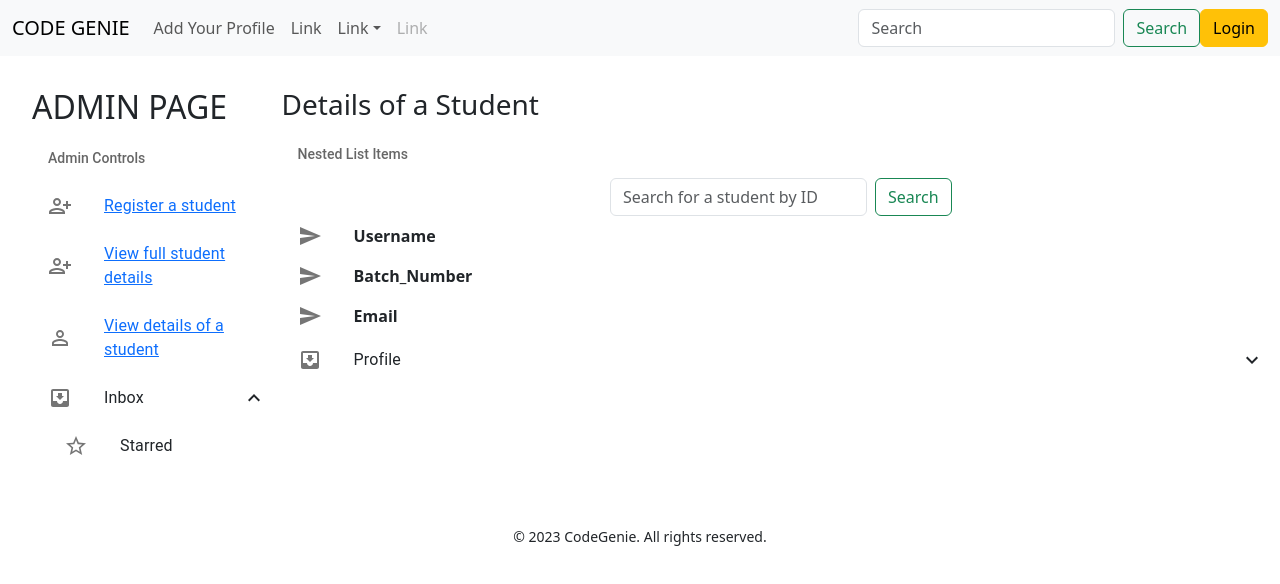
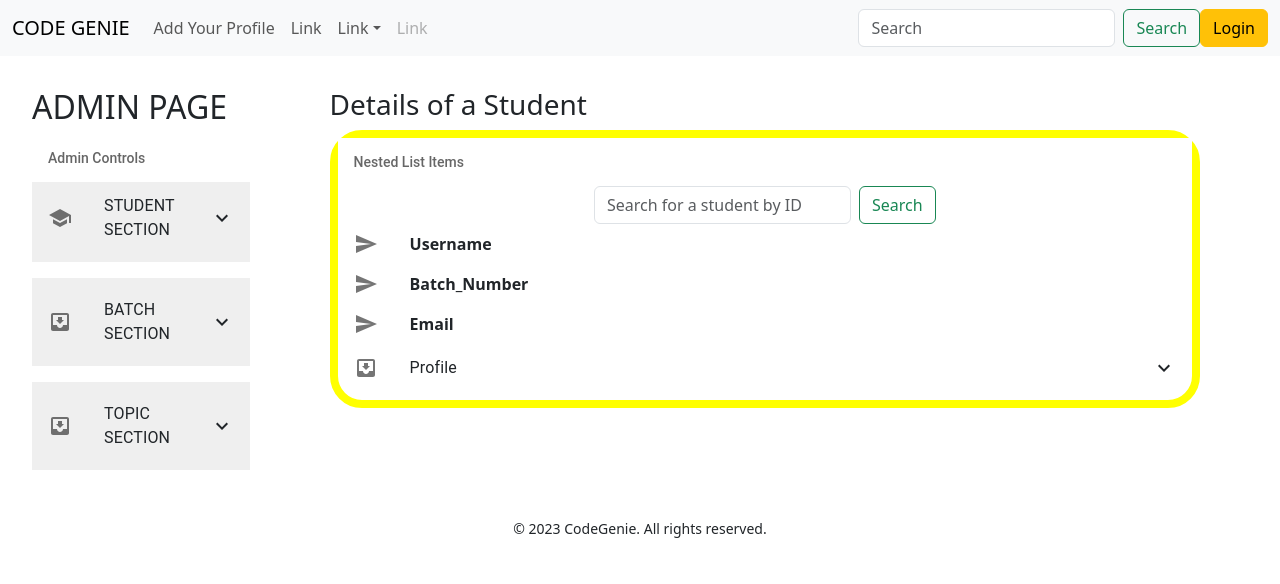
Before and after one commit to prathyanthDhanus/Code-Genie_front-end, a React (Vite) app: page /singlestudentdetails in a window 1280 px wide. Shown: the top 584 px of the page. Built offline with nearby package versions, Linux system fonts and the light colour scheme.

Commit message:
edited the admin sidbar section

```diff
--- a/src/Admin/sidebar.jsx
+++ b/src/Admin/sidebar.jsx
@@ -15,25 +15,33 @@ import ExpandLess from '@mui/icons-material/ExpandLess';
 import ExpandMore from '@mui/icons-material/ExpandMore';
 import StarBorder from '@mui/icons-material/StarBorder';
 import { useNavigate } from "react-router-dom";
-
+import SchoolIcon from '@mui/icons-material/School';
 
 
 import { Outlet } from 'react-router-dom'
 
 const Sidebar = () => {
-  const [open, setOpen] = React.useState(true);
-const navigate = useNavigate()
+  const [openStates, setOpenStates] = React.useState({
+    studentSection: false,
+    batchSection: false,
+    topicSection: false,
+  });
 
-  const handleClick = () => {
-    setOpen(!open);
+  const handleClick = (section) => {
+    setOpenStates((prevState) => ({
+      ...prevState,
+      [section]: !prevState[section],
+    }));
+
   };
+
   return (
-    <div className='d-flex'style={{position:"relative",top:'2rem',marginLeft:"2rem" }}>
-    <div style={{width:"20%"}}>
+    <div className='d-flex' style={{ position: "relative", top: '2rem', marginLeft: "2rem" }}>
+      <div style={{ width: "20%" }}>
 
         <h2>ADMIN PAGE</h2>
         <List
-      sx={{ width: '100%', maxWidth: 360, bgcolor: 'background.paper' }}
+          sx={{ width: '100%', maxWidth: 360, bgcolor: "ButtonFace" }}
           component="nav"
           aria-labelledby="nested-list-subheader"
           subheader={
@@ -42,6 +50,18 @@ const navigate = useNavigate()
             </ListSubheader>
           }
         >
+
+          <ListItemButton onClick={()=>handleClick('studentSection')}>
+            <ListItemIcon>
+              <SchoolIcon />
+            </ListItemIcon>
+            <ListItemText primary="STUDENT SECTION" />
+            {openStates.studentSection ? <ExpandLess /> : <ExpandMore />}
+          </ListItemButton>
+          <Collapse in={openStates.studentSection}  timeout="auto" unmountOnExit>
+            <List component="div" disablePadding>
+              <ListItemButton sx={{ pl: 2 }}>
+
                 <Link to="/signup">
                   <ListItemButton>
                     <ListItemIcon>
@@ -50,7 +70,9 @@ const navigate = useNavigate()
                     <ListItemText primary="Register a student" />
                   </ListItemButton>
                 </Link>
+              </ListItemButton>
 
+              <ListItemButton sx={{ pl: 2 }}>
                 <Link to="/studentDetails">
                   <ListItemButton>
                     <ListItemIcon>
@@ -59,7 +81,9 @@ const navigate = useNavigate()
                     <ListItemText primary="View full student details" />
                   </ListItemButton>
                 </Link>
+              </ListItemButton>
 
+              <ListItemButton sx={{ pl: 2 }}>
                 <Link to="/singlestudentdetails">
                   <ListItemButton >
                     <ListItemIcon>
@@ -68,25 +92,120 @@ const navigate = useNavigate()
                     <ListItemText primary="View details of a student" />
                   </ListItemButton>
                 </Link>
+              </ListItemButton>
 
-      <ListItemButton onClick={handleClick}>
+            </List>
+          </Collapse>
+        </List>
+
+        <List
+          sx={{ width: '100%', maxWidth: 360, bgcolor: "ButtonFace", marginTop:"1rem"}}
+          component="nav"
+          aria-labelledby="nested-list-subheader"
+
+        >
+
+          <ListItemButton onClick={()=>handleClick('batchSection')}>
             <ListItemIcon>
               <InboxIcon />
             </ListItemIcon>
-        <ListItemText primary="Inbox" />
-        {open ? <ExpandLess /> : <ExpandMore />}
+            <ListItemText primary="BATCH SECTION" />
+            {openStates.batchSection ? <ExpandLess /> : <ExpandMore />}
           </ListItemButton>
-      <Collapse in={open} timeout="auto" unmountOnExit>
+          <Collapse in={openStates.batchSection}timeout="auto" unmountOnExit>
             <List component="div" disablePadding>
-          <ListItemButton sx={{ pl: 4 }}>
+              <ListItemButton sx={{ pl: 2 }}>
+
+                <Link to="/signup">
+                  <ListItemButton>
                     <ListItemIcon>
-              <StarBorder />
+                      <PersonAddAltIcon />
                     </ListItemIcon>
-            <ListItemText primary="Starred" />
+                    <ListItemText primary="Register a student" />
                   </ListItemButton>
+                </Link>
+              </ListItemButton>
+
+              <ListItemButton sx={{ pl: 2 }}>
+                <Link to="/studentDetails">
+                  <ListItemButton>
+                    <ListItemIcon>
+                      <PersonAddAltIcon />
+                    </ListItemIcon>
+                    <ListItemText primary="View full student details" />
+                  </ListItemButton>
+                </Link>
+              </ListItemButton>
+
+              <ListItemButton sx={{ pl: 2 }}>
+                <Link to="/singlestudentdetails">
+                  <ListItemButton >
+                    <ListItemIcon>
+                      <PersonOutlineIcon />
+                    </ListItemIcon>
+                    <ListItemText primary="View details of a student" />
+                  </ListItemButton>
+                </Link>
+              </ListItemButton>
+
             </List>
           </Collapse>
         </List>
+        <List
+          sx={{ width: '100%', maxWidth: 360, bgcolor: "ButtonFace", marginTop:"1rem"}}
+          component="nav"
+          aria-labelledby="nested-list-subheader"
+
+        >
+
+          <ListItemButton onClick={()=>handleClick('topicSection')}>
+            <ListItemIcon>
+              <InboxIcon />
+            </ListItemIcon>
+            <ListItemText primary="TOPIC SECTION" />
+            {openStates.topicSection ? <ExpandLess /> : <ExpandMore />}
+          </ListItemButton>
+          <Collapse in={openStates.topicSection}timeout="auto" unmountOnExit>
+            <List component="div" disablePadding>
+              <ListItemButton sx={{ pl: 2 }}>
+
+                <Link to="/signup">
+                  <ListItemButton>
+                    <ListItemIcon>
+                      <PersonAddAltIcon />
+                    </ListItemIcon>
+                    <ListItemText primary="Register a student" />
+                  </ListItemButton>
+                </Link>
+              </ListItemButton>
+
+              <ListItemButton sx={{ pl: 2 }}>
+                <Link to="/studentDetails">
+                  <ListItemButton>
+                    <ListItemIcon>
+                      <PersonAddAltIcon />
+                    </ListItemIcon>
+                    <ListItemText primary="View full student details" />
+                  </ListItemButton>
+                </Link>
+              </ListItemButton>
+
+              <ListItemButton sx={{ pl: 2 }}>
+                <Link to="/singlestudentdetails">
+                  <ListItemButton >
+                    <ListItemIcon>
+                      <PersonOutlineIcon />
+                    </ListItemIcon>
+                    <ListItemText primary="View details of a student" />
+                  </ListItemButton>
+                </Link>
+              </ListItemButton>
+
+            </List>
+          </Collapse>
+        </List>
+
+
 
 
 
--- a/src/Admin/singleStudentDetails.jsx
+++ b/src/Admin/singleStudentDetails.jsx
@@ -45,11 +45,11 @@ const SingleStudentDetails = () => {
 
   return (
 
-    <div style={{ width: "80%" }} >
+    <div style={{ width: "80%",marginLeft:'5rem' , marginRight:"5rem"}} >
       <h3> Details of a Student </h3>
 
       <List
-        sx={{ width: '100%', bgcolor: 'background.paper' }}
+        sx={{ width: '100%', bgcolor: 'background.paper',border: '.5rem solid yellow', borderRadius: '2rem',  }}
         component="nav"
         aria-labelledby="nested-list-subheader"
         subheader={
@@ -108,7 +108,7 @@ const SingleStudentDetails = () => {
           <Collapse in={open} timeout="auto" unmountOnExit>
             <List component="div" disablePadding>
 
-              <ListItemButton sx={{ pl: 4 }}>
+              <ListItemButton sx={{ pl: 4, py: 2 }}>
                 <ListItemIcon>
                   <StarBorder />
                 </ListItemIcon>
@@ -118,18 +118,18 @@ const SingleStudentDetails = () => {
                 )}
               </ListItemButton>
 
-              <ListItemButton sx={{ pl: 4 }}>
+              <ListItemButton sx={{ pl: 4, py: 2 }}>
                 <ListItemIcon>
                   <StarBorder />
                 </ListItemIcon>
-            <span style={{ marginRight: '1rem' }}><u>Email</u></span>
+                <span style={{ marginRight: '1rem' }}><u>Email</u></span>
 
                 {studentData.profile && studentData.profile.length > 0 && (
                   <ListItemText primary={studentData.profile[0].eMail} />
                 )}
               </ListItemButton>
 
-              <ListItemButton sx={{ pl: 4 }}>
+              <ListItemButton sx={{ pl: 4, py: 2 }}>
                 <ListItemIcon>
                   <StarBorder />
                 </ListItemIcon>
@@ -139,7 +139,7 @@ const SingleStudentDetails = () => {
                 )}
               </ListItemButton>
 
-              <ListItemButton sx={{ pl: 4 }}>
+              <ListItemButton sx={{ pl: 4, py: 2 }}>
                 <ListItemIcon>
                   <StarBorder />
                 </ListItemIcon>
@@ -149,7 +149,7 @@ const SingleStudentDetails = () => {
                 )}
               </ListItemButton>
 
-              <ListItemButton sx={{ pl: 4 }}>
+              <ListItemButton sx={{ pl: 4, py: 2 }}>
                 <ListItemIcon>
                   <StarBorder />
                 </ListItemIcon>
@@ -159,7 +159,7 @@ const SingleStudentDetails = () => {
                 )}
               </ListItemButton>
 
-              <ListItemButton sx={{ pl: 4 }}>
+              <ListItemButton sx={{ pl: 4, py: 2 }}>
                 <ListItemIcon>
                   <StarBorder />
                 </ListItemIcon>
@@ -169,7 +169,7 @@ const SingleStudentDetails = () => {
                 )}
               </ListItemButton>
 
-              <ListItemButton sx={{ pl: 4 }}>
+              <ListItemButton sx={{ pl: 4, py: 2 }}>
                 <ListItemIcon>
                   <StarBorder />
                 </ListItemIcon>
@@ -179,11 +179,11 @@ const SingleStudentDetails = () => {
                 )}
               </ListItemButton>
 
-              <ListItemButton sx={{ pl: 4 }}>
+              <ListItemButton sx={{ pl: 4, py: 2 }}>
                 <ListItemIcon>
                   <StarBorder />
-                  <span style={{ marginRight: '1rem' }}><u>GuardianName</u></span>
                 </ListItemIcon>
+                <span style={{ marginRight: '1rem' }}><u>GuardianName</u></span>
                 {studentData.profile && studentData.profile.length > 0 && (
                   <ListItemText primary={studentData.profile[0].guardianName} />
                 )}
@@ -192,19 +192,18 @@ const SingleStudentDetails = () => {
               <ListItemButton sx={{ pl: 4 }}>
                 <ListItemIcon>
                   <StarBorder />
-                  <span style={{ marginRight: '1rem' }}><u>Relation with the Guardian</u></span>
                 </ListItemIcon>
+                <span style={{ marginRight: '1rem' }}><u>Relation with the Guardian</u></span>
                 {studentData.profile && studentData.profile.length > 0 && (
                   <ListItemText primary={studentData.profile[0].guardianRelation} />
                 )}
               </ListItemButton>
 
-              <ListItemButton sx={{ pl: 4 }}>
+              <ListItemButton sx={{ pl: 4, py: 2 }}>
                 <ListItemIcon>
                   <StarBorder />
-                  <span style={{ marginRight: '1rem' }}><u>GuardianPhoneNumber</u></span>
                 </ListItemIcon>
-
+                <span style={{ marginRight: '1rem' }}><u>GuardianPhoneNumber</u></span>
                 {studentData.profile && studentData.profile.length > 0 && (
                   <ListItemText primary={studentData.profile[0].guardianPhoneNumber} />
                 )}
```
Lines whose indentation alone changed are shown as unchanged.
